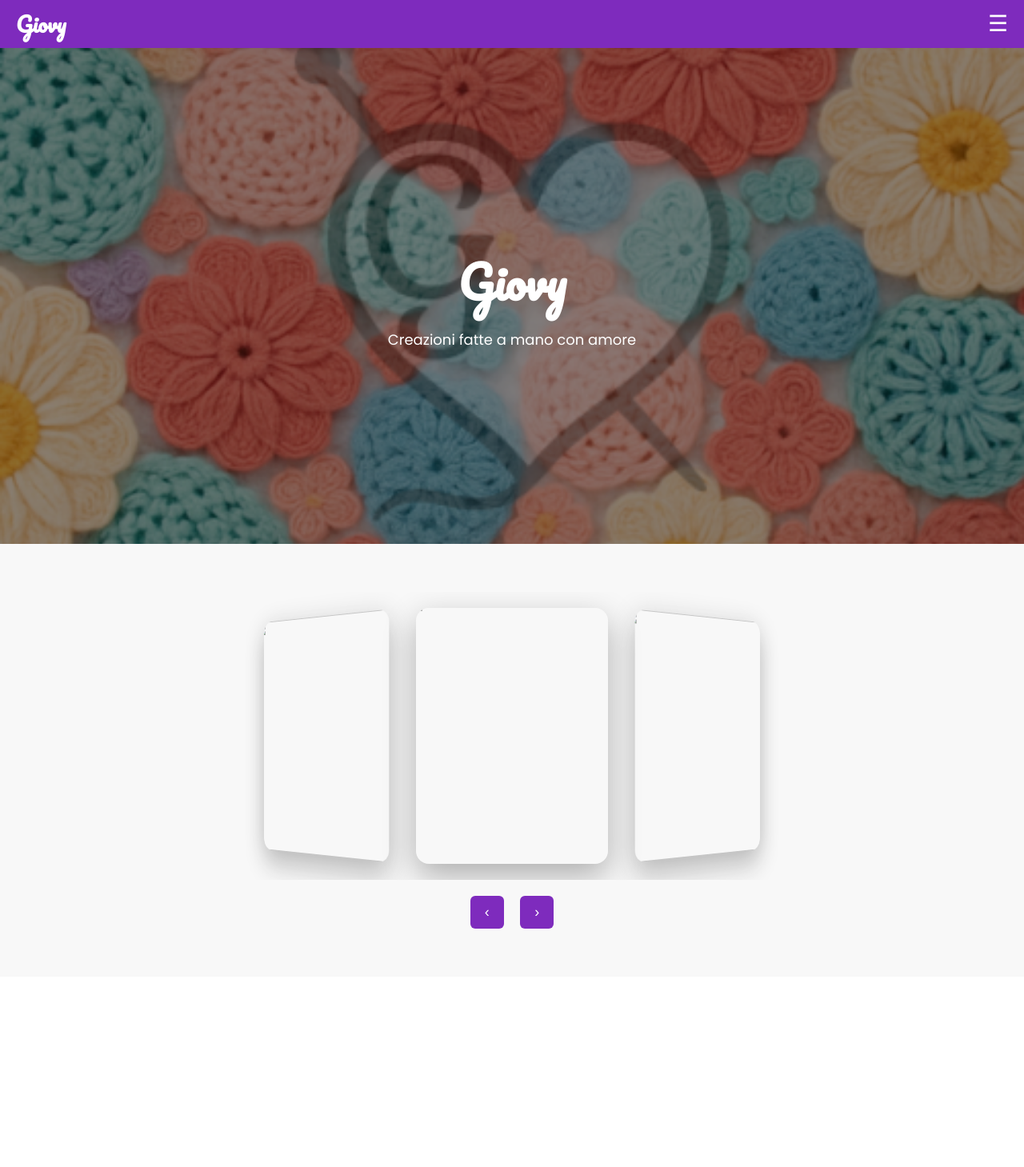
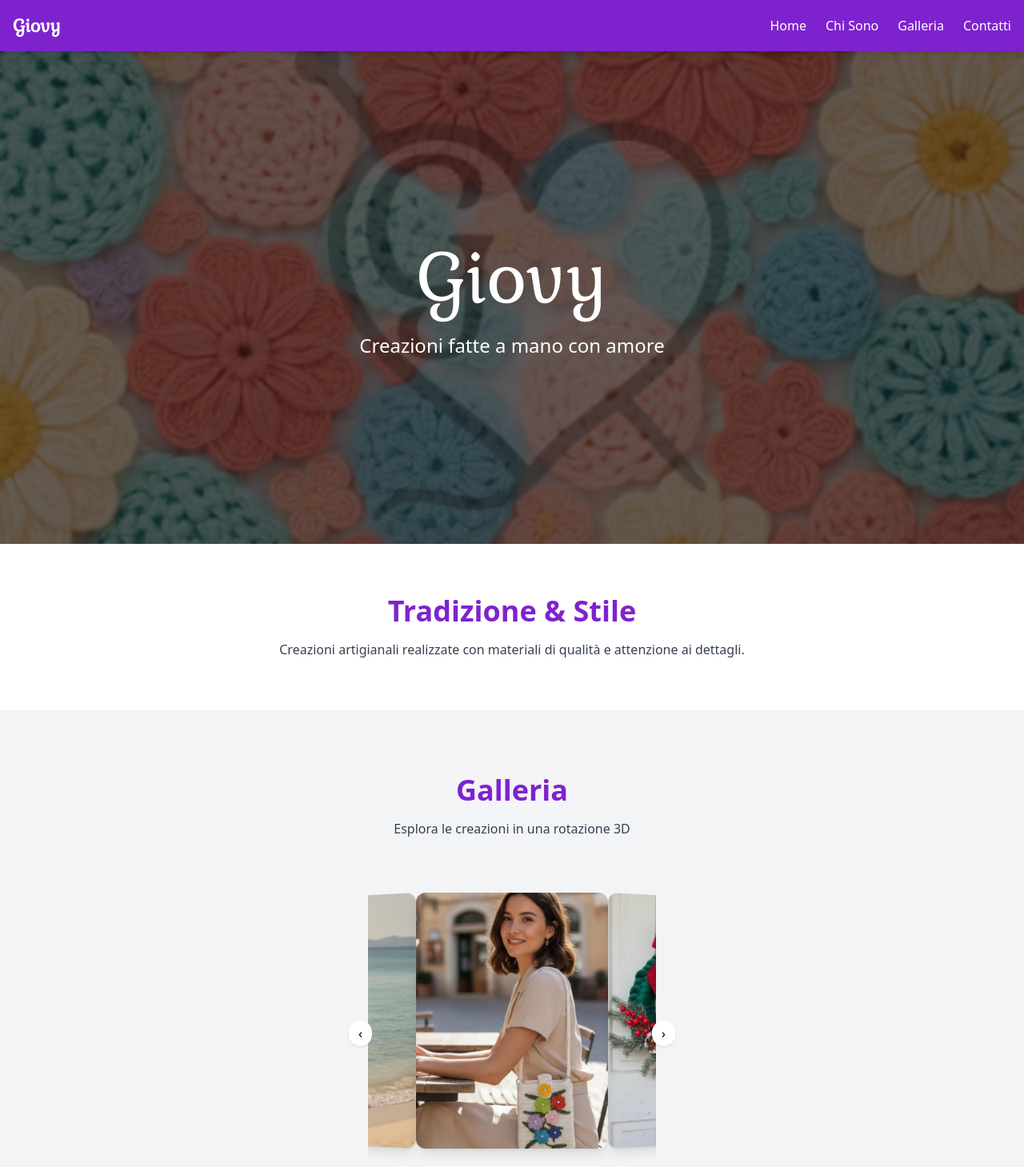
Before and after one commit to AndrewVittorio/Giovanna, a plain HTML site: page index.html in a window 1280 px wide. Shown: the top 1459 px of the page at 80% size. Before the commit the page ends 1221 px from the top, so only its background shows below. Drawn offline with nearby package versions, Linux system fonts and the light colour scheme.

Commit message:
Refactor index.html for layout and interactivity
Updated HTML structure and styling for improved layout and functionality. Added mobile menu and carousel features.

```diff
--- a/index.html
+++ b/index.html
@@ -2,255 +2,212 @@
 <html lang="it">
 <head>
   <meta charset="UTF-8">
-<meta name="viewport" content="width=device-width, initial-scale=1.0">
-<title>Giovy – Creazioni fatte a mano</title>
+  <meta name="viewport" content="width=device-width, initial-scale=1">
+  <title>Giovy</title>
 
-<!-- FONT -->
-<link href="https://fonts.googleapis.com/css2?family=Pacifico&family=Poppins:wght@300;400;600&display=swap" rel="stylesheet">
+  <script src="https://cdn.tailwindcss.com"></script>
 
   <style>
-/* RESET + FIX RIGA BIANCA */
-* {
-  box-sizing: border-box;
-  margin: 0;
-  padding: 0;
+    @font-face {
+      font-family: 'Kurale';
+      src: url('Kurale-Regular.ttf') format('truetype');
     }
 
-html, body {
-  width: 100%;
-  overflow-x: hidden;
-  font-family: 'Poppins', sans-serif;
+    body { min-height: 100vh; }
+
+    .font-kurale { font-family: 'Kurale', serif; }
+
+    .perspective-1000 { perspective: 1000px; }
+    .transform-style-3d { transform-style: preserve-3d; }
+    .backface-hidden { backface-visibility: hidden; }
+
+    .animate-fade-up {
+      opacity: 0;
+      transform: translateY(20px);
+      transition: all 0.7s ease-out;
     }
-
-/* HEADER */
-header {
-  position: fixed;
-  top: 0;
-  width: 100%;
-  height: 60px;
-  background: #7e2bbd;
-  color: #fff;
-  display: flex;
-  align-items: center;
-  justify-content: space-between;
-  padding: 0 20px;
-  z-index: 100;
-}
-
-header h1 {
-  font-family: 'Pacifico', cursive;
-  font-size: 26px;
-}
-
-.menu {
-  font-size: 28px;
-  cursor: pointer;
-}
-
-/* HERO */
-#hero {
-  position: relative;
-  min-height: 85vh;
-  padding-top: 60px;
-  display: flex;
-  align-items: center;
-  justify-content: center;
-  text-align: center;
-  overflow: hidden;
-}
-
-#hero img {
-  position: absolute;
-  inset: 0;
-  width: 100%;
-  height: 100%;
-  object-fit: cover;
-}
-
-#hero::after {
-  content: "";
-  position: absolute;
-  inset: 0;
-  background: rgba(0,0,0,0.45);
-}
-
-.hero-content {
-  position: relative;
-  color: #fff;
-  z-index: 1;
-}
-
-.hero-content h2 {
-  font-family: 'Pacifico', cursive;
-  font-size: 56px;
-}
-
-.hero-content p {
-  font-size: 18px;
-  margin-top: 10px;
-}
-
-/* CAROUSEL */
-.carousel-section {
-  padding: 60px 0;
-  background: #f8f8f8;
-}
-
-.carousel-wrapper {
-  perspective: 1200px;
-  width: 100%;
-  height: 360px;
-  position: relative;
-  overflow: hidden;
-}
-
-.carousel {
-  width: 100%;
-  height: 100%;
-  position: absolute;
-  transform-style: preserve-3d;
-  transition: transform 1s ease;
-}
-
-.carousel-item {
-  position: absolute;
-  top: 50%;
-  left: 50%;
-  width: 240px;
-  height: 320px;
-  margin-left: -120px;
-  margin-top: -160px;
-  border-radius: 16px;
-  overflow: hidden;
-  box-shadow: 0 15px 40px rgba(0,0,0,0.3);
-  transition: transform 1s ease, opacity 0.6s ease;
-  opacity: 0;
-  pointer-events: none;
+    .animate-fade-up.visible {
+      opacity: 1;
+      transform: translateY(0);
     }
 
     .carousel-item img {
-  width: 100%;
-  height: 100%;
-  object-fit: cover;
-  transform: scaleX(1.15);
-}
-
-.carousel-item.active {
-  opacity: 1;
-  pointer-events: auto;
+      transition: transform .8s ease, box-shadow .8s ease;
     }
 
     .carousel-item.active img {
       transform: scale(1.1);
+      box-shadow: 0 20px 40px rgba(0,0,0,.45);
     }
 
-.carousel-item.prev,
-.carousel-item.next {
-  opacity: 0.9;
-}
-
-/* CONTROLLI */
-.controls {
-  text-align: center;
-  margin-top: 20px;
-}
-
-.controls button {
-  padding: 10px 18px;
-  margin: 0 8px;
-  border: none;
-  background: #7e2bbd;
-  color: white;
-  border-radius: 6px;
-  font-size: 18px;
-  cursor: pointer;
-}
-
-/* MOBILE */
-@media (max-width: 600px) {
-  .hero-content h2 {
-    font-size: 42px;
-  }
-
-  .carousel-item {
-    width: 200px;
-    height: 280px;
-    margin-left: -100px;
-    margin-top: -140px;
-  }
-}
+    html { scroll-behavior: smooth; }
   </style>
 </head>
 
-<body>
+<body class="bg-gray-50 overflow-x-hidden">
 
-<header>
-  <h1>Giovy</h1>
-  <div class="menu">☰</div>
+<!-- HEADER -->
+<header class="bg-purple-700 fixed w-full top-0 z-50 flex justify-between items-center px-4 py-4 shadow-md">
+  <h1 class="text-2xl text-white font-bold font-kurale">Giovy</h1>
+
+  <nav class="hidden md:flex space-x-6 text-white">
+    <a href="#hero">Home</a>
+    <a href="#about">Chi Sono</a>
+    <a href="#gallery">Galleria</a>
+    <a href="#contact">Contatti</a>
+  </nav>
+
+  <button id="menu-button" class="md:hidden text-white text-2xl">☰</button>
 </header>
 
-<section id="hero">
-  <img src="GIOVY_home.png" onerror="this.src='heroGiovanna.jpg'">
-  <div class="hero-content">
-    <h2>Giovy</h2>
-    <p>Creazioni fatte a mano con amore</p>
+<!-- OVERLAY -->
+<div id="overlay" class="fixed inset-0 bg-black/50 opacity-0 pointer-events-none z-40 md:hidden transition"></div>
+
+<!-- MENU MOBILE -->
+<nav id="mobile-menu"
+  class="fixed top-0 right-0 w-64 h-full bg-purple-700 text-white z-50 transform translate-x-full transition-transform duration-300 md:hidden p-6">
+  <button id="close-menu" class="text-2xl mb-6">×</button>
+  <ul class="space-y-6 text-lg">
+    <li><a href="#hero">Home</a></li>
+    <li><a href="#about">Chi Sono</a></li>
+    <li><a href="#gallery">Galleria</a></li>
+    <li><a href="#contact">Contatti</a></li>
+  </ul>
+</nav>
+
+<!-- HERO -->
+<section id="hero" class="relative min-h-[85vh] pt-16 flex items-center justify-center">
+  <img id="hero-img" src="GIOVY_home.png"
+       class="absolute inset-0 w-full h-full object-cover opacity-90">
+  <div class="absolute inset-0 bg-black/60"></div>
+
+  <div class="relative z-10 text-center text-white animate-fade-up">
+    <h2 class="text-7xl md:text-8xl font-kurale mb-6">Giovy</h2>
+    <p class="text-xl md:text-2xl">Creazioni fatte a mano con amore</p>
   </div>
 </section>
 
-<section class="carousel-section">
-  <div class="carousel-wrapper">
-    <div id="carousel" class="carousel"></div>
+<!-- PROMO -->
+<section class="py-16 bg-white animate-fade-up text-center px-6">
+  <h2 class="text-4xl font-bold text-purple-700 mb-4">Tradizione & Stile</h2>
+  <p class="max-w-3xl mx-auto text-gray-700">
+    Creazioni artigianali realizzate con materiali di qualità e attenzione ai dettagli.
+  </p>
+</section>
+
+<!-- GALLERIA -->
+<section id="gallery" class="py-20 bg-gray-100 animate-fade-up">
+  <div class="max-w-4xl mx-auto text-center">
+    <h2 class="text-4xl font-bold text-purple-700 mb-4">Galleria</h2>
+    <p class="text-gray-700 mb-12">Esplora le creazioni in una rotazione 3D</p>
+
+    <div class="relative w-[360px] h-[360px] mx-auto">
+      <div class="perspective-1000 w-full h-full overflow-hidden">
+        <div id="carousel" class="relative w-full h-full transform-style-3d transition-transform duration-1000"></div>
       </div>
 
-  <div class="controls">
-    <button onclick="prev()">‹</button>
-    <button onclick="next()">›</button>
+      <button id="prev" class="absolute -left-6 top-1/2 bg-white rounded-full px-3 py-1 shadow">‹</button>
+      <button id="next" class="absolute -right-6 top-1/2 bg-white rounded-full px-3 py-1 shadow">›</button>
+    </div>
   </div>
 </section>
 
+<!-- MODAL -->
+<div id="image-modal" class="fixed inset-0 bg-black/80 hidden z-50 flex items-center justify-center">
+  <img id="modal-img" class="max-w-[90%] max-h-[90%] rounded-xl shadow-2xl">
+</div>
+
+<!-- ABOUT -->
+<section id="about" class="py-20 bg-white animate-fade-up text-center px-6">
+  <h2 class="text-4xl font-bold text-purple-700 mb-6">Chi Sono</h2>
+  <p class="max-w-3xl mx-auto text-gray-700">
+    Creo oggetti artigianali intrecciando storie, non solo fili.
+  </p>
+</section>
+
+<!-- CONTATTI -->
+<section id="contact" class="py-20 bg-gray-100 animate-fade-up text-center">
+  <h2 class="text-4xl font-bold text-purple-700 mb-6">Contattami</h2>
+  <a href="https://wa.me/1234567890"
+     class="bg-purple-700 text-white px-8 py-3 rounded-lg shadow hover:bg-purple-800">
+    WhatsApp
+  </a>
+</section>
+
+<footer class="bg-purple-700 text-white text-center py-6">
+  © 2025 Giovy
+</footer>
+
+<!-- SCRIPT -->
 <script>
-const images = [
-  'foto1.jpg','foto2.jpg','foto3.jpg','foto4.jpg','foto5.jpg',
-  'foto6.jpg','foto7.jpg','foto8.jpg','foto9.jpg','foto10.jpg'
-];
+/* MENU MOBILE */
+const menuBtn = document.getElementById('menu-button');
+const mobileMenu = document.getElementById('mobile-menu');
+const overlay = document.getElementById('overlay');
+const closeMenu = document.getElementById('close-menu');
 
+menuBtn.onclick = () => {
+  mobileMenu.classList.remove('translate-x-full');
+  overlay.classList.remove('opacity-0','pointer-events-none');
+};
+overlay.onclick = closeMenu.onclick = () => {
+  mobileMenu.classList.add('translate-x-full');
+  overlay.classList.add('opacity-0','pointer-events-none');
+};
+
+/* FADE */
+const fades = document.querySelectorAll('.animate-fade-up');
+const reveal = () => fades.forEach(el => {
+  if (el.getBoundingClientRect().top < window.innerHeight - 80)
+    el.classList.add('visible');
+});
+window.addEventListener('scroll', reveal);
+window.addEventListener('load', reveal);
+
+/* HERO FALLBACK */
+document.getElementById('hero-img').onerror = function() {
+  this.src = 'heroGiovanna.jpg';
+};
+
+/* CAROUSEL 3D */
 const carousel = document.getElementById('carousel');
+const modal = document.getElementById('image-modal');
+const modalImg = document.getElementById('modal-img');
+
+const images = Array.from({length:20},(_,i)=>`GIOVY_Galleria (${i+1}).jpeg`);
+const width = 240;
 const count = images.length;
-let index = 0;
-let angle = 0;
-const width = 240;
-const radius = Math.round((width / 2) / Math.tan(Math.PI / count)) + 60;
+const radius = Math.round((width/2)/Math.tan(Math.PI/count));
+let angle = 0, index = 0;
 
-function renderCarousel() {
-  carousel.innerHTML = images.map((src, i) => {
-    let cls = 'carousel-item';
-    if (i === index) cls += ' active';
-    else if (i === (index - 1 + count) % count) cls += ' prev';
-    else if (i === (index + 1) % count) cls += ' next';
-
-    return `
-      <div class="${cls}"
-        style="transform: rotateY(${i * 360 / count}deg) translateZ(${radius}px)">
-        <img src="${src}">
+function renderCarousel(){
+  carousel.innerHTML = images.map((src,i)=>`
+    <div class="carousel-item absolute top-1/2 left-1/2 w-[240px] h-[320px]
+      -ml-[120px] -mt-[160px] rounded-xl overflow-hidden shadow-lg
+      ${i===index?'active':''}"
+      style="transform: rotateY(${i*360/count}deg) translateZ(${radius}px)">
+      <img src="${src}" class="w-full h-full object-cover cursor-pointer">
     </div>
-    `;
-  }).join('');
-
+  `).join('');
   carousel.style.transform = `translateZ(-${radius}px) rotateY(${angle}deg)`;
 }
 
-function next() {
-  index = (index + 1) % count;
-  angle -= 360 / count;
-  renderCarousel();
-}
+document.getElementById('next').onclick=()=>{
+  angle-=360/count; index=(index+1)%count; renderCarousel();
+};
+document.getElementById('prev').onclick=()=>{
+  angle+=360/count; index=(index-1+count)%count; renderCarousel();
+};
 
-function prev() {
-  index = (index - 1 + count) % count;
-  angle += 360 / count;
-  renderCarousel();
-}
+carousel.onclick=e=>{
+  const img=e.target.closest('img');
+  if(!img) return;
+  modalImg.src=img.src;
+  modal.classList.remove('hidden');
+};
+modal.onclick=()=>modal.classList.add('hidden');
 
+setInterval(()=>document.getElementById('next').click(),4000);
 renderCarousel();
 </script>
 
```
Lines whose indentation alone changed are shown as unchanged.
